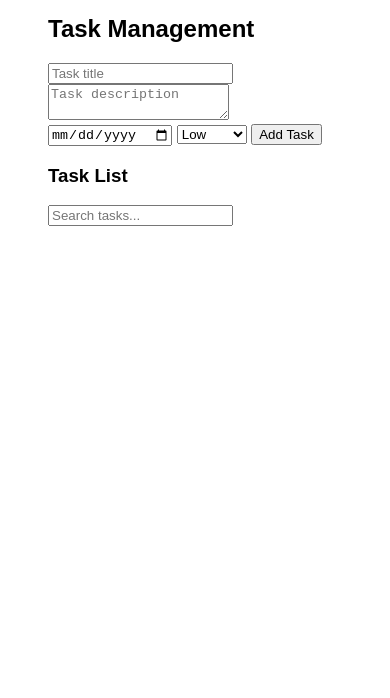
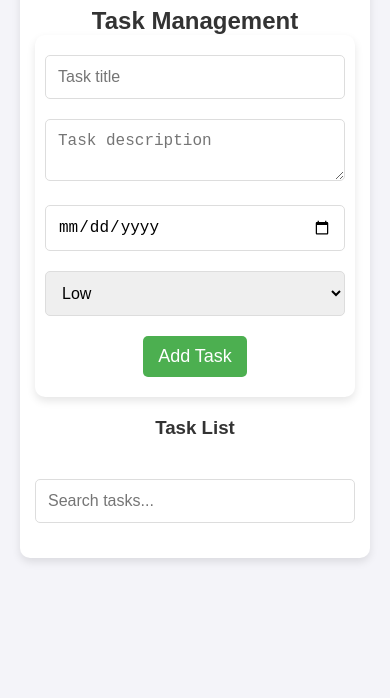
Before and after one commit to MSHERIFF2/TaskMaster, a plain HTML site: page frontend/dashboard.html in a window 390 px wide. Shown: the part 146-844 px from the top of the page. Drawn offline with Linux system fonts and the light colour scheme; no server answers.

Commit message:
updataed

```diff
--- a/frontend/assets/css/styles.css
+++ b/frontend/assets/css/styles.css
@@ -1,9 +1,195 @@
+/* General Reset and Global Styles */
+* {
+  margin: 0;
+  padding: 0;
+  box-sizing: border-box;
+}
 
 body {
   font-family: Arial, sans-serif;
+  background-color: #f4f4f9;
+  color: #333;
+  padding: 20px;
 }
 
+h1, h2, h3, h4 {
+  font-weight: 600;
+}
+
+/* Hero Page */
 #app {
-  margin: 20px;
+  text-align: center;
+  padding: 50px;
+}
+
+#app h1 {
+  font-size: 36px;
+  margin-bottom: 20px;
+}
+
+button {
+  background-color: #4CAF50;
+  color: white;
+  border: none;
+  padding: 12px 20px;
+  margin: 10px;
+  font-size: 16px;
+  cursor: pointer;
+  border-radius: 5px;
+  transition: background-color 0.3s ease;
+}
+
+button:hover {
+  background-color: #45a049;
+}
+
+button:active {
+  background-color: #3e8e41;
+}
+
+a {
+  color: #4CAF50;
+  text-decoration: none;
+}
+
+a:hover {
+  text-decoration: underline;
+}
+
+/* Register / Login Page */
+form {
+  max-width: 400px;
+  margin: 0 auto;
   padding: 20px;
+  background-color: #fff;
+  box-shadow: 0px 4px 8px rgba(0, 0, 0, 0.1);
+  border-radius: 10px;
 }
+
+input, textarea, select {
+  width: 100%;
+  padding: 12px;
+  margin: 10px 0;
+  border: 1px solid #ddd;
+  border-radius: 5px;
+  font-size: 16px;
+}
+
+button[type="submit"] {
+  background-color: #4CAF50;
+  font-size: 18px;
+  cursor: pointer;
+}
+
+button[type="submit"]:hover {
+  background-color: #45a049;
+}
+
+/* Login/Register Links */
+p {
+  text-align: center;
+  margin-top: 20px;
+}
+
+p a {
+  color: #4CAF50;
+  font-weight: bold;
+}
+
+/* Dashboard Page */
+#app {
+  max-width: 800px;
+  margin: 0 auto;
+  padding: 20px;
+  background-color: #fff;
+  box-shadow: 0px 4px 8px rgba(0, 0, 0, 0.1);
+  border-radius: 10px;
+}
+
+h1 {
+  text-align: center;
+  margin-bottom: 20px;
+}
+
+#taskForm {
+  margin-bottom: 20px;
+}
+
+#taskForm input,
+#taskForm textarea,
+#taskForm select,
+#taskForm button {
+  margin: 10px 0;
+}
+
+#taskList {
+  margin-top: 20px;
+}
+
+#taskList div {
+  background-color: #f9f9f9;
+  padding: 20px;
+  border: 1px solid #ddd;
+  border-radius: 5px;
+  margin-bottom: 10px;
+}
+
+#taskList h4 {
+  margin-bottom: 10px;
+  font-size: 18px;
+}
+
+#taskList p {
+  margin-bottom: 10px;
+}
+
+button {
+  background-color: #ff4500;
+  color: white;
+  border: none;
+  padding: 8px 16px;
+  font-size: 14px;
+  border-radius: 5px;
+  cursor: pointer;
+  transition: background-color 0.3s ease;
+}
+
+button:hover {
+  background-color: #e04000;
+}
+
+button:active {
+  background-color: #c63400;
+}
+
+button.edit {
+  background-color: #ffa500;
+}
+
+button.edit:hover {
+  background-color: #e6892e;
+}
+
+#searchBar {
+  width: 100%;
+  padding: 12px;
+  margin: 20px 0;
+  border: 1px solid #ddd;
+  border-radius: 5px;
+  font-size: 16px;
+}
+
+/* Responsive Styles */
+@media (max-width: 768px) {
+  #app {
+      padding: 15px;
+  }
+
+  button {
+      padding: 10px 15px;
+  }
+
+  #taskForm {
+      padding: 10px;
+  }
+}
```
